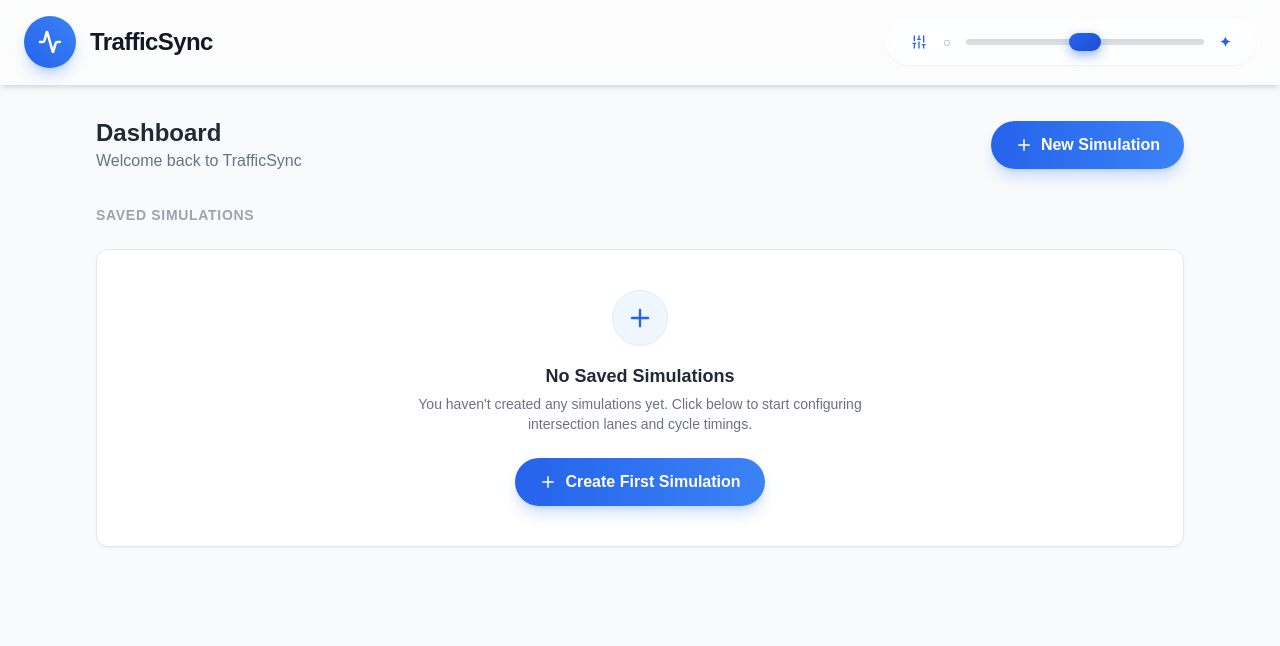
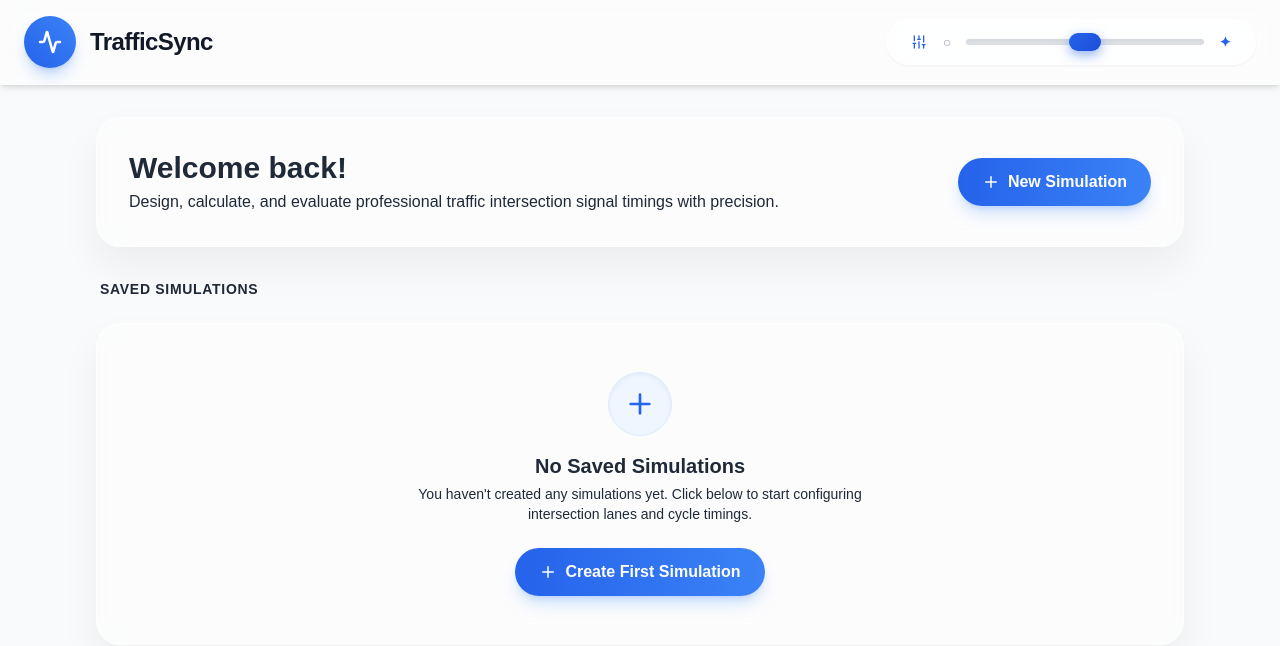
Before and after one commit to danlenoon/TrafficSync, a React (Vite) app in the folder client/: page / in a window 1280 px wide. Shown: the top 646 px of the page. Built offline with nearby package versions, Linux system fonts and the light colour scheme.

Commit message:
feat(modals): implement confirmation dialogs and unsaved changes navigation warnings

```diff
--- a/client/src/pages/Dashboard.jsx
+++ b/client/src/pages/Dashboard.jsx
@@ -1,4 +1,4 @@
-import React, { useContext } from 'react';
+import React, { useContext, useState } from 'react';
 import { Plus } from 'lucide-react';
 import { useNavigate } from 'react-router-dom';
 import Button from '../components/atoms/Button';
@@ -7,50 +7,109 @@ import { SimulationContext } from '../SimulationContext';
 
 export default function Dashboard() {
   const navigate = useNavigate();
-  const { savedSimulations, deleteSimulation, loadSimulation } = useContext(SimulationContext);
+  const { savedSimulations, deleteSimulation, loadSimulation, glassClarity } = useContext(SimulationContext);
+  const [deleteDialogId, setDeleteDialogId] = useState(null);
 
   const handleLoad = (sim) => {
     loadSimulation(sim);
     navigate('/editor');
   };
 
+  const glassStyle = {
+    backgroundColor: 'var(--card-bg)',
+    backdropFilter: 'blur(var(--glass-blur))',
+    borderColor: 'var(--glass-border)',
+    boxShadow: `0 20px 40px rgba(0, 0, 0, ${0.03 + glassClarity * 0.05})`,
+    fontFamily: 'Arial, sans-serif'
+  };
+
+  // Light appearance for popups when in ultra clear Liquid Glass
+  const popupBg = glassClarity < 0.3 ? 'rgba(255, 255, 255, 0.95)' : 'var(--card-bg)';
+  const popupTextColor = glassClarity < 0.3 ? '#1f2937' : 'var(--text-main)';
+
+  const popupStyle = {
+    backgroundColor: popupBg,
+    backdropFilter: `blur(${glassClarity * 16}px)`,
+    borderColor: glassClarity < 0.3 ? 'rgba(209, 213, 219, 0.8)' : 'var(--glass-border)',
+    color: popupTextColor
+  };
+
   return (
-    <div className="h-full flex flex-col animate-in fade-in">
-      <div className="flex justify-between items-center mb-8">
+    <div className="h-full flex flex-col animate-in fade-in relative" style={{ fontFamily: 'Arial, sans-serif' }}>
+      {/* Deletion Confirmation Modal adapting to Liquid Glass blur and ultra clear light appearance */}
+      {deleteDialogId && (
+        <div className="fixed inset-0 z-50 flex items-center justify-center p-4 bg-black/40 animate-in fade-in" style={{ backdropFilter: `blur(${glassClarity * 12}px)` }}>
+          <div
+            className="max-w-md w-full p-8 rounded-3xl border shadow-2xl space-y-6 animate-in zoom-in-95"
+            style={popupStyle}
+          >
+            <h3 className="text-xl font-black">Delete Simulation?</h3>
+            <p className="text-sm font-medium opacity-85">Are you sure you want to delete this saved simulation? This action cannot be undone.</p>
+            <div className="flex gap-3 justify-end pt-2">
+              <Button onClick={() => setDeleteDialogId(null)} variant="outline" className="rounded-full">
+                Cancel
+              </Button>
+              <Button
+                onClick={() => {
+                  deleteSimulation(deleteDialogId);
+                  setDeleteDialogId(null);
+                }}
+                variant="primary"
+                className="rounded-full bg-red-600 hover:bg-red-700 shadow-red-500/25"
+              >
+                Delete
+              </Button>
+            </div>
+          </div>
+        </div>
+      )}
+
+      <div
+        className="p-8 rounded-3xl border mb-8 flex flex-col sm:flex-row justify-between items-start sm:items-center gap-4 transition-all"
+        style={glassStyle}
+      >
         <div>
-          <h1 className="text-2xl font-bold text-gray-800">Dashboard</h1>
-          <p className="text-gray-500">Welcome back to TrafficSync</p>
+          <h1 className="text-3xl font-black mb-1" style={{ fontFamily: 'Arial, sans-serif', color: 'var(--text-main)' }}>Welcome back!</h1>
+          <p className="font-medium" style={{ color: 'var(--text-muted)' }}>Design, calculate, and evaluate professional traffic intersection signal timings with precision.</p>
         </div>
         <Button onClick={() => navigate('/editor')} variant="primary">
           <Plus size={18} /> New Simulation
         </Button>
       </div>
 
-      <h2 className="text-sm font-bold text-gray-400 uppercase tracking-wider mb-4">Saved Simulations</h2>
+      <h2 className="text-sm font-bold uppercase tracking-wider mb-4 px-1" style={{ color: 'var(--text-muted)' }}>Saved Simulations</h2>
 
       {savedSimulations.length === 0 ? (
-        <div className="bg-white p-10 rounded-xl border border-gray-200 text-center flex flex-col items-center justify-center my-2 shadow-sm">
-          <div className="w-14 h-14 bg-blue-50 text-blue-600 rounded-full flex items-center justify-center mb-4 border border-blue-100">
-            <Plus size={28} />
+        <div
+          className="p-12 rounded-3xl border text-center flex flex-col items-center justify-center my-2 transition-all"
+          style={glassStyle}
+        >
+          <div className="w-16 h-16 bg-blue-50 text-blue-600 rounded-full flex items-center justify-center mb-4 border border-blue-100 shadow-inner">
+            <Plus size={32} />
           </div>
-          <h3 className="font-bold text-gray-800 text-lg mb-1">No Saved Simulations</h3>
-          <p className="text-gray-500 text-sm max-w-md mb-6">You haven't created any simulations yet. Click below to start configuring intersection lanes and cycle timings.</p>
+          <h3 className="font-bold text-xl mb-1" style={{ fontFamily: 'Arial, sans-serif', color: 'var(--text-main)' }}>No Saved Simulations</h3>
+          <p className="text-sm max-w-md mb-6 font-medium" style={{ color: 'var(--text-muted)' }}>You haven't created any simulations yet. Click below to start configuring intersection lanes and cycle timings.</p>
           <Button onClick={() => navigate('/editor')} variant="primary">
             <Plus size={18} /> Create First Simulation
           </Button>
         </div>
       ) : (
-        <div className="grid grid-cols-1 sm:grid-cols-2 lg:grid-cols-3 xl:grid-cols-4 gap-4">
-          {savedSimulations.map((sim) => (
+        <div className="grid grid-cols-1 sm:grid-cols-2 lg:grid-cols-3 xl:grid-cols-4 gap-6">
+          {savedSimulations.map((sim) => {
+            const dirCount = sim.directions ? Object.values(sim.directions).filter(Boolean).length : 0;
+            return (
               <SimulationCard
                 key={sim.id}
                 title={sim.title}
                 lanesCount={sim.lanesCount}
                 cycleLength={sim.cycleLength}
+                savedAt={sim.savedAt}
+                directionsCount={dirCount}
                 onClick={() => handleLoad(sim)}
-              onDelete={() => deleteSimulation(sim.id)}
+                onDelete={() => setDeleteDialogId(sim.id)}
               />
-          ))}
+            );
+          })}
         </div>
       )}
     </div>
```
Lines whose indentation alone changed are shown as unchanged.
